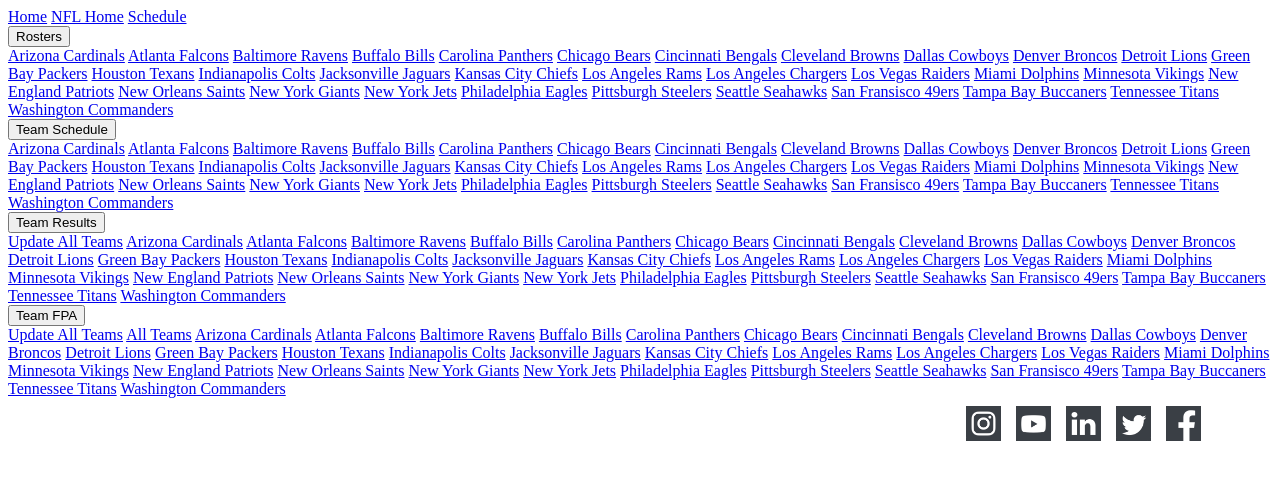
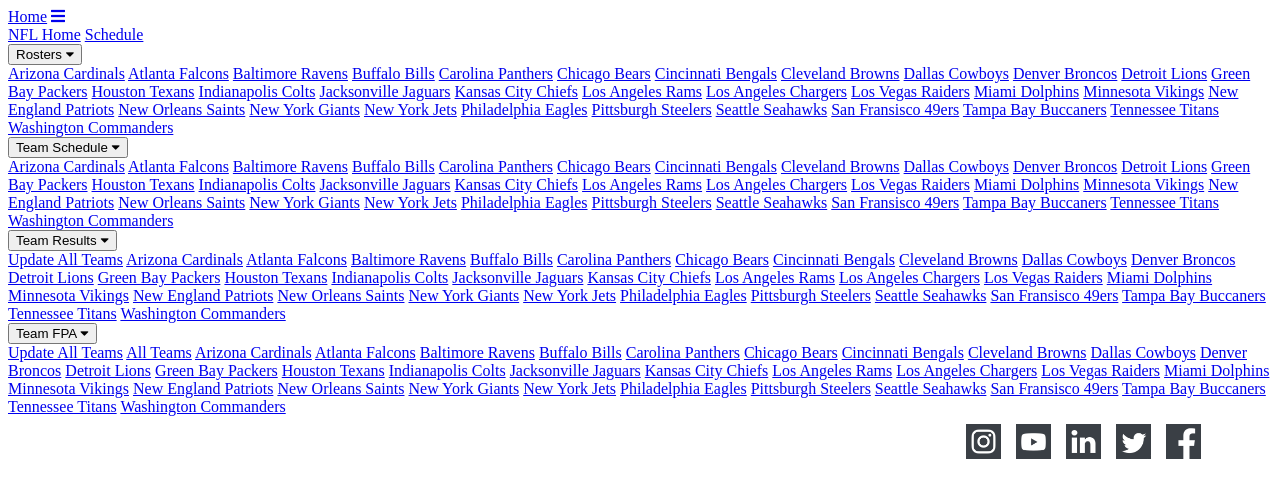
Before and after one commit to Gin-G/NickKnows, a Flask app: page /templates/nfl_navbar.html in a window 1280 px wide. Shown: the top 498 px of the page. Run offline with Flask 3, Linux system fonts and the light colour scheme.

Commit message:
Update navbar and try to fix team_fpa

```diff
--- a/app/nickknows/templates/nfl_navbar.html
+++ b/app/nickknows/templates/nfl_navbar.html
@@ -6,15 +6,41 @@
     }
 </style>
 
+<script>
+    function toggleNav() {
+        var x = document.getElementById("navLinks");
+        if (x.className === "nav-links") {
+            x.className += " responsive";
+        } else {
+            x.className = "nav-links";
+        }
+    }
+
+    // Close menu when clicking outside
+    document.addEventListener('click', function(e) {
+        var navLinks = document.getElementById('navLinks');
+        var hamburger = document.querySelector('.navbar .icon');
+        if (!navLinks.contains(e.target) && !hamburger.contains(e.target)) {
+            navLinks.className = "nav-links";
+        }
+    });
+</script>
+
+<link rel="stylesheet" href="https://cdnjs.cloudflare.com/ajax/libs/font-awesome/5.15.4/css/all.min.css">
+
 <div class="navbar">
-    <a href="{{url_for('home')}}">Home</a>
-    <a href="{{url_for('NFL')}}" style="margin-left: 0%;">NFL Home</a>
-    <a href="{{url_for('schedule')}}" style="margin-left: 0%;">Schedule</a>
-    <div class="dropdown">
-        <button class="dropbtn">Rosters
-        <i class="fa fa-caret-down"></i>
-        </button>
-        <div class="dropdown-content">
+    <a href="{{url_for('home')}}" class="brand">Home</a>
+    <a href="javascript:void(0);" class="icon" onclick="toggleNav()">
+        <i class="fa fa-bars"></i>
+    </a>
+    <div class="nav-links" id="navLinks">
+        <a href="{{url_for('NFL')}}">NFL Home</a>
+        <a href="{{url_for('schedule')}}">Schedule</a>
+        <div class="dropdown">
+            <button class="dropbtn">Rosters
+                <i class="fa fa-caret-down"></i>
+            </button>
+            <div class="dropdown-content">
             <a href="{{url_for('roster', team='ARI', fullname='Arizona Cardinals')}}">Arizona Cardinals</a>
             <a href="{{url_for('roster', team='ATL', fullname='Atlanta Falcons')}}">Atlanta Falcons</a>
             <a href="{{url_for('roster', team='BAL', fullname='Baltimore Ravens')}}">Baltimore Ravens</a>
```
Also changed, not shown: app/nickknows/nfl/views.py (+11 -24 lines).
